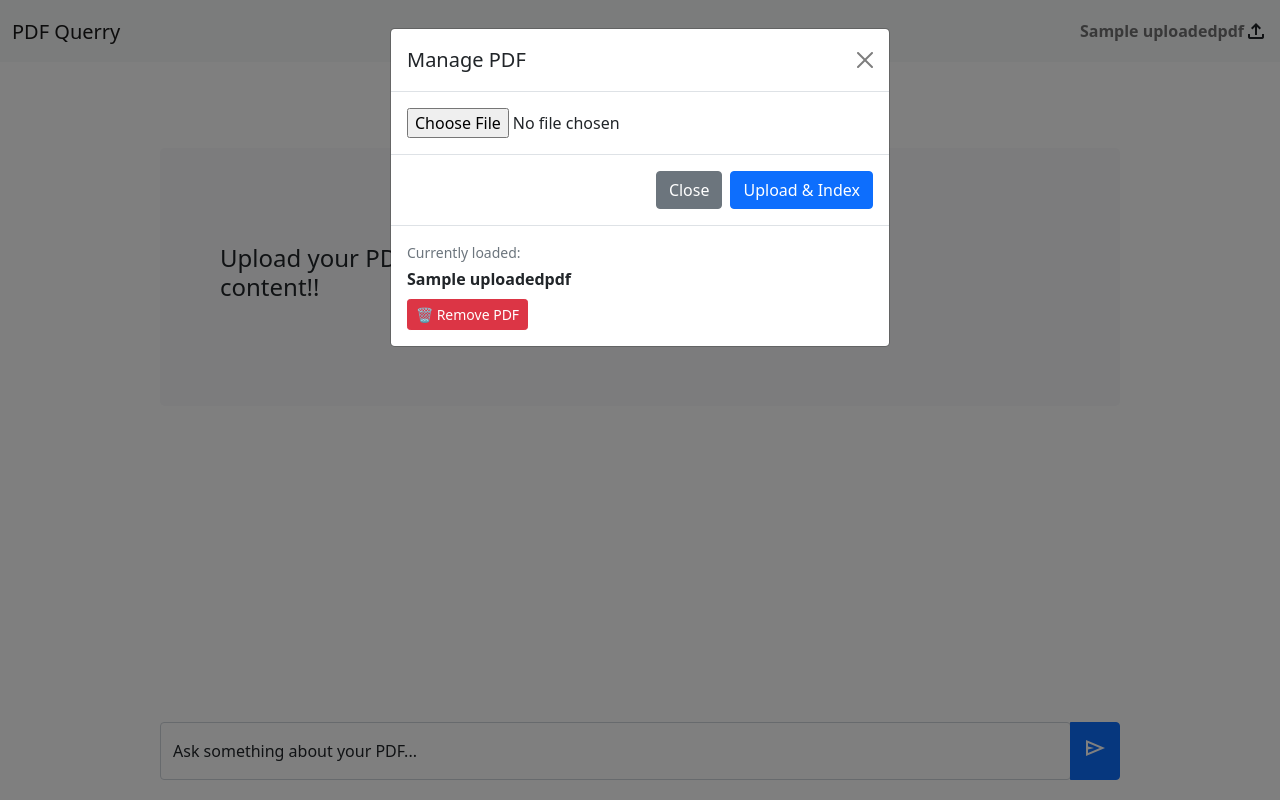
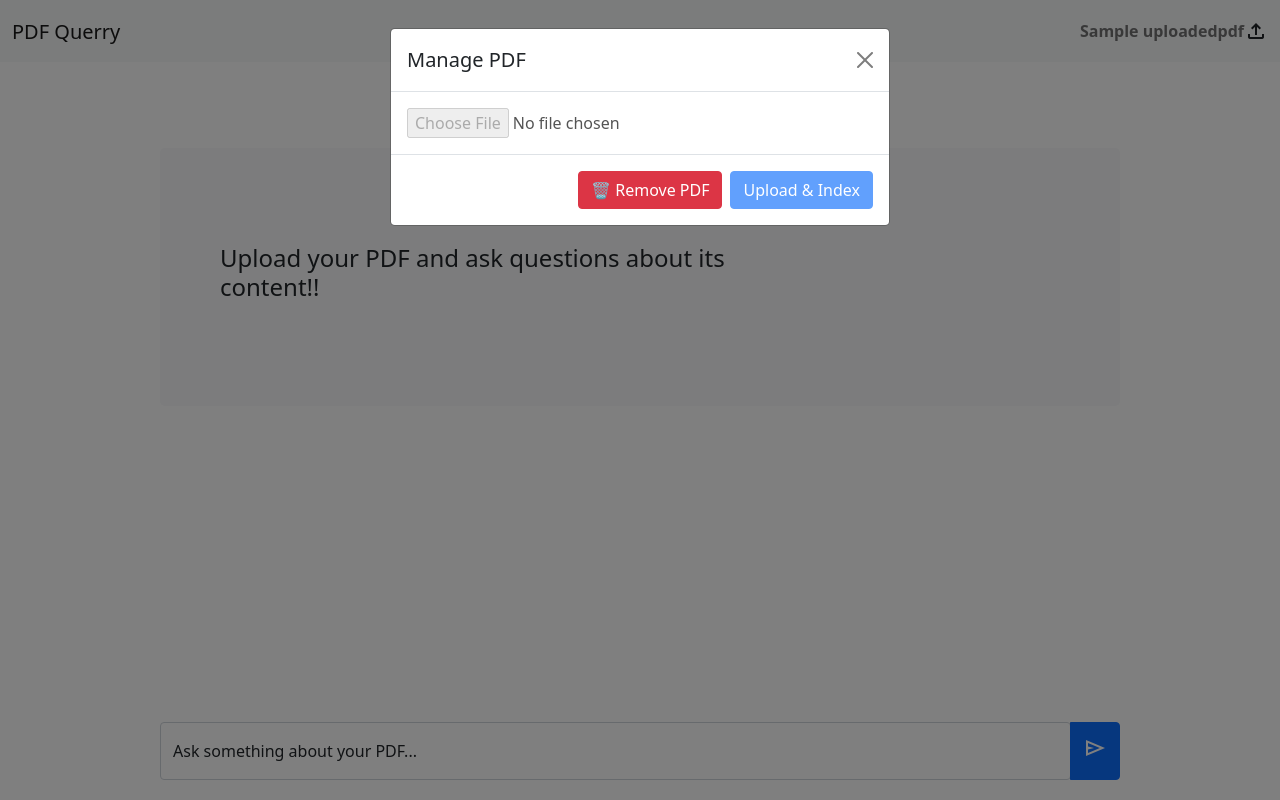
Before and after one commit to 1811kushald/Local_RAG_PDF_Q-A_System, a Django app: page / in a window 1280 px wide, after a click on "upload". Run offline with Django 5.2, Linux system fonts and the light colour scheme; tables that the repository leaves empty hold one stand-in row (values such as "Sample post").

Commit message:
Made the application to handle only one document.

```diff
--- a/ragapp/templates/ragapp/ask.html
+++ b/ragapp/templates/ragapp/ask.html
@@ -32,34 +32,37 @@
                     <h5 class="modal-title" id="staticBackdropLabel">Manage PDF</h5>
                     <button type="button" class="btn-close" data-bs-dismiss="modal" aria-label="Close"></button>
                 </div>
-                <form method="POST" enctype="multipart/form-data">
+                <form id="upload-form" method="POST" enctype="multipart/form-data">
                     {% csrf_token %}
                     <div class="modal-body">
-                            <input type="file" name="file" accept=".pdf" required>
-                    </div>
-                    <div class="modal-footer">
-                        <button type="button" class="btn btn-secondary" data-bs-dismiss="modal">Close</button>
-                        <button type="submit" class="btn btn-primary" name="upload">Upload &amp; Index</button>
+                        <input type="file" name="file" accept=".pdf" required {% if doc %}disabled{% endif %}>
                     </div>
                 </form>
 
                 {% if doc %}
-                <div class="modal-body border-top pt-3">
-                    <p class="mb-1 text-muted small">Currently loaded:</p>
-                    <p class="mb-2"><strong>{{ doc.original_name }}</strong></p>
-                    <form method="POST">
-                        {% csrf_token %}
+                <form id="remove-form" method="POST">
+                    {% csrf_token %}
+                </form>
+                {% endif %}
+
+                <div class="modal-footer">
+                    {% if doc %}
                         <button
                             type="submit"
+                            form="remove-form"
                             name="remove"
-                            class="btn btn-danger btn-sm"
+                            class="btn btn-danger"
                             onclick="return confirm('Remove {{ doc.original_name }}? This cannot be undone.');"
                         >
                             🗑 Remove PDF
                         </button>
-                    </form>
+                    {% else %}
+                        <button type="button" class="btn btn-secondary" data-bs-dismiss="modal">Close</button>
+                    {% endif %}
+                    <button type="submit" form="upload-form" class="btn btn-primary" name="upload" {% if doc %}disabled{% endif %}>
+                        Upload &amp; Index
+                    </button>
                 </div>
-                {% endif %}
 
             </div>
         </div>
```
